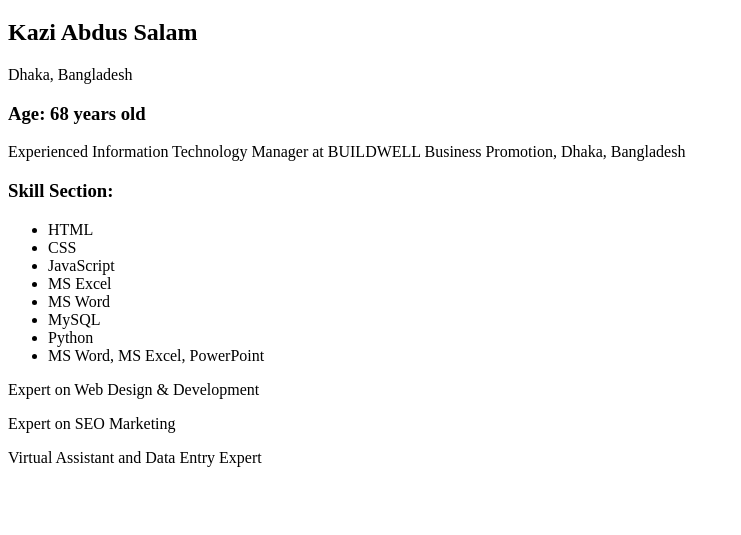
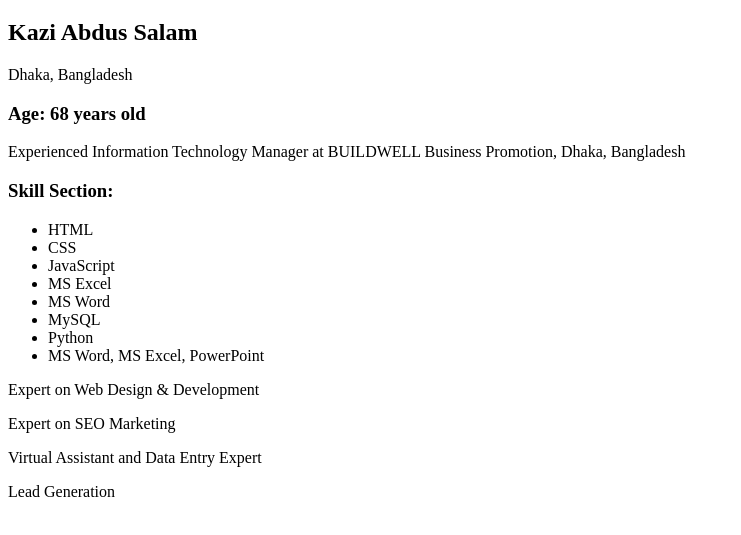
Before and after one commit to kazi-salam/git-github-review, a plain HTML site: page index.html in a window 1280 px wide. Shown: the part 87-622 px from the top of the page, without its empty margins (0-741 px from the left). Drawn offline with Linux system fonts and the light colour scheme.

Commit message:
added another skill information

```diff
--- a/index.html
+++ b/index.html
@@ -33,6 +33,7 @@
     <p>Expert on Web Design & Development</p>
     <p>Expert on SEO Marketing</p>
     <p>Virtual Assistant and Data Entry Expert</p>
+    <p>Lead Generation</p>
   </section>
 </body>
 
```
